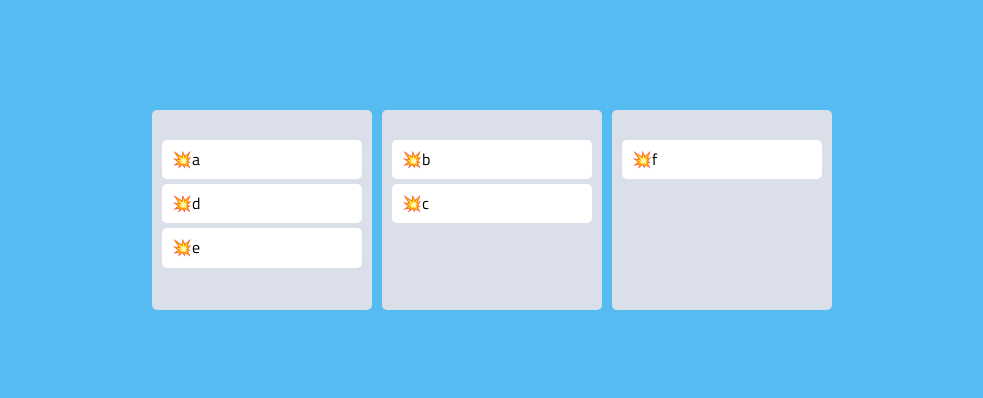
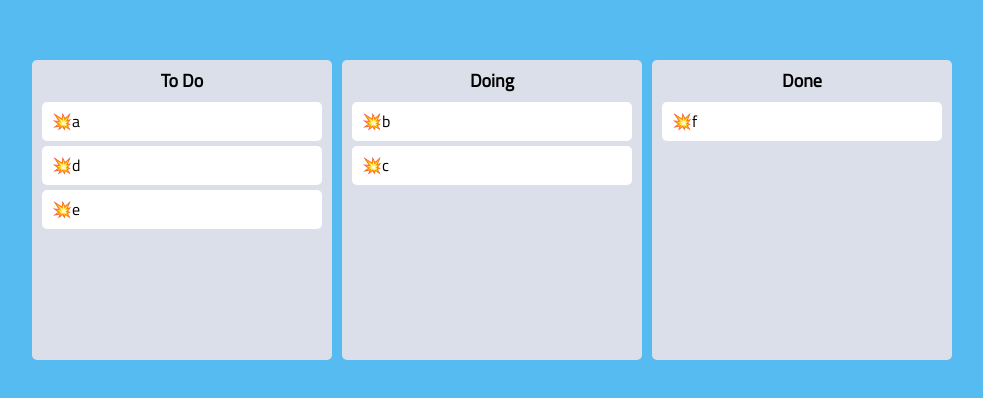
Before and after one commit to ny0011/todo-list, a React (Create React App) app: page / in a window 1280 px wide. Shown: the part 190-588 px from the top of the page, without its empty margins (148-1131 px from the left). Built offline with nearby package versions, Linux system fonts and the light colour scheme.

Commit message:
6.8 Multi Boards

```diff
--- a/src/App.tsx
+++ b/src/App.tsx
@@ -6,8 +6,7 @@
 
 const Wrapper = styled.div`
   display: flex;
-  max-width: 680px;
-  width: 100%;
+  width: 100vw;
   margin: 0 auto;
   justify-content: center;
   align-items: center;
@@ -15,16 +14,17 @@
 `;
 
 const Boards = styled.div`
-  display: grid;
+  display: flex;
+  justify-content: center;
+  align-items: flex-start;
   width: 100%;
   gap: 10px;
-  grid-template-columns: repeat(3, 1fr);
 `;
 
 function App() {
   const [toDos, setToDos] = useRecoilState(toDoState);
-  const onDragEnd = ({ destination, source, draggableId }: DropResult) => {
-    if (!destination) return;
+  const onDragEnd = (info: DropResult) => {
+    console.log(info);
     // setToDos((toDos) => {
     //   const copyToDos = [...toDos];
     //   copyToDos.splice(source.index, 1);
@@ -32,7 +32,6 @@
     //   return copyToDos;
     // });
   };
-  console.log(toDos);
   return (
     <DragDropContext onDragEnd={onDragEnd}>
       <Wrapper>
--- a/src/Components/Board.tsx
+++ b/src/Components/Board.tsx
@@ -3,13 +3,20 @@
 import DraggableCard from "./DraggableCard";
 
 const Wrapper = styled.div`
+  width: 300px;
   padding: 20px 10px;
-  padding-top: 30px;
+  padding-top: 10px;
   background-color: ${(props) => props.theme.boardColor};
   border-radius: 5px;
-  min-height: 200px;
+  min-height: 300px;
 `;
 
+const Title = styled.h2`
+  text-align: center;
+  font-weight: 600;
+  margin-bottom: 10px;
+  font-size: 18px;
+`;
 interface IBoardProps {
   toDos: string[];
   boardId: string;
@@ -17,16 +24,19 @@
 
 function Board({ toDos, boardId }: IBoardProps) {
   return (
+    <Wrapper key={boardId}>
+      <Title>{boardId}</Title>
       <Droppable droppableId={boardId}>
         {(magic) => (
-        <Wrapper ref={magic.innerRef} {...magic.droppableProps}>
+          <div ref={magic.innerRef} {...magic.droppableProps}>
             {toDos.map((todo, index) => (
               <DraggableCard index={index} todo={todo} key={todo} />
             ))}
             {magic.placeholder}
-        </Wrapper>
+          </div>
         )}
       </Droppable>
+    </Wrapper>
   );
 }
 
--- a/src/atoms.tsx
+++ b/src/atoms.tsx
@@ -7,8 +7,8 @@
 export const toDoState = atom<IToDoState>({
   key: "toDo",
   default: {
-    to_do: ["a", "d", "e"],
-    doing: ["b", "c"],
-    done: ["f"],
+    "To Do": ["a", "d", "e"],
+    Doing: ["b", "c"],
+    Done: ["f"],
   },
 });
```
Also changed, not shown: 1 other file (tests, documents, lock files or other folders). Lines whose indentation alone changed are shown as unchanged.
